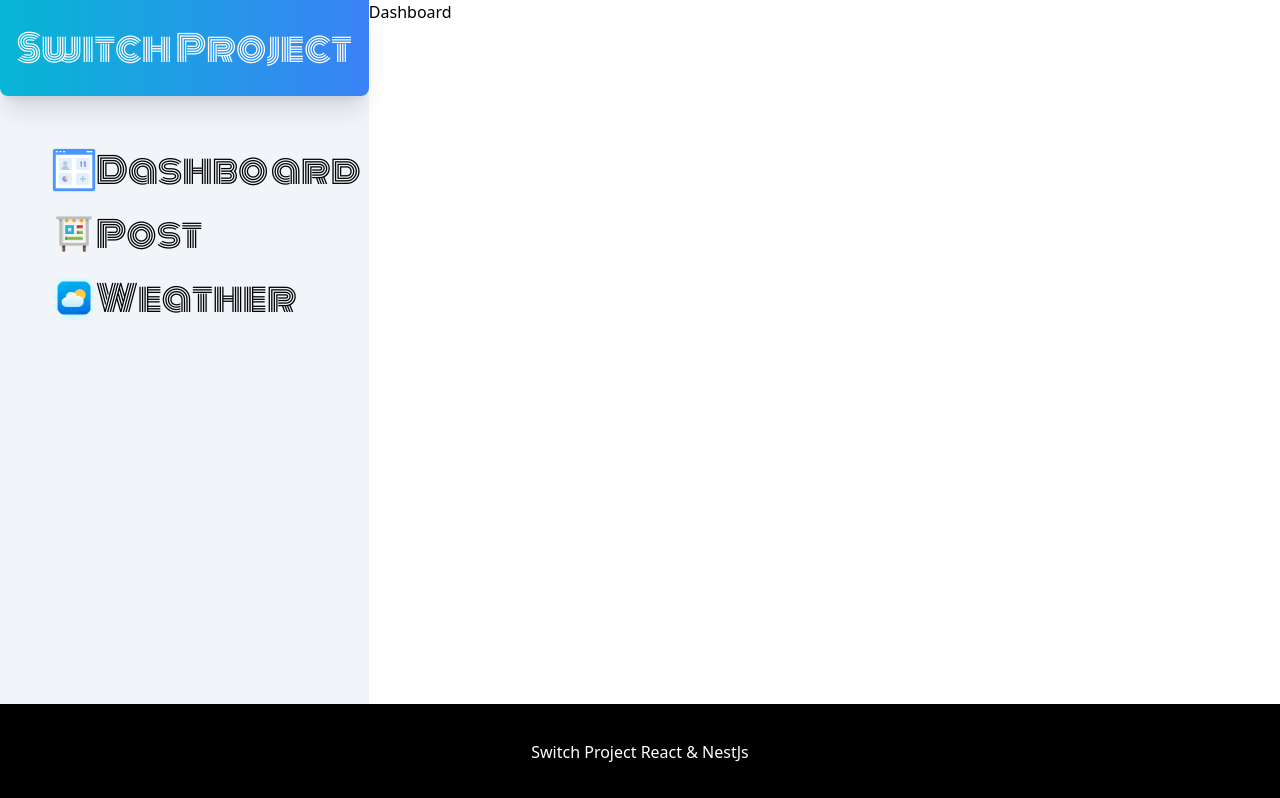
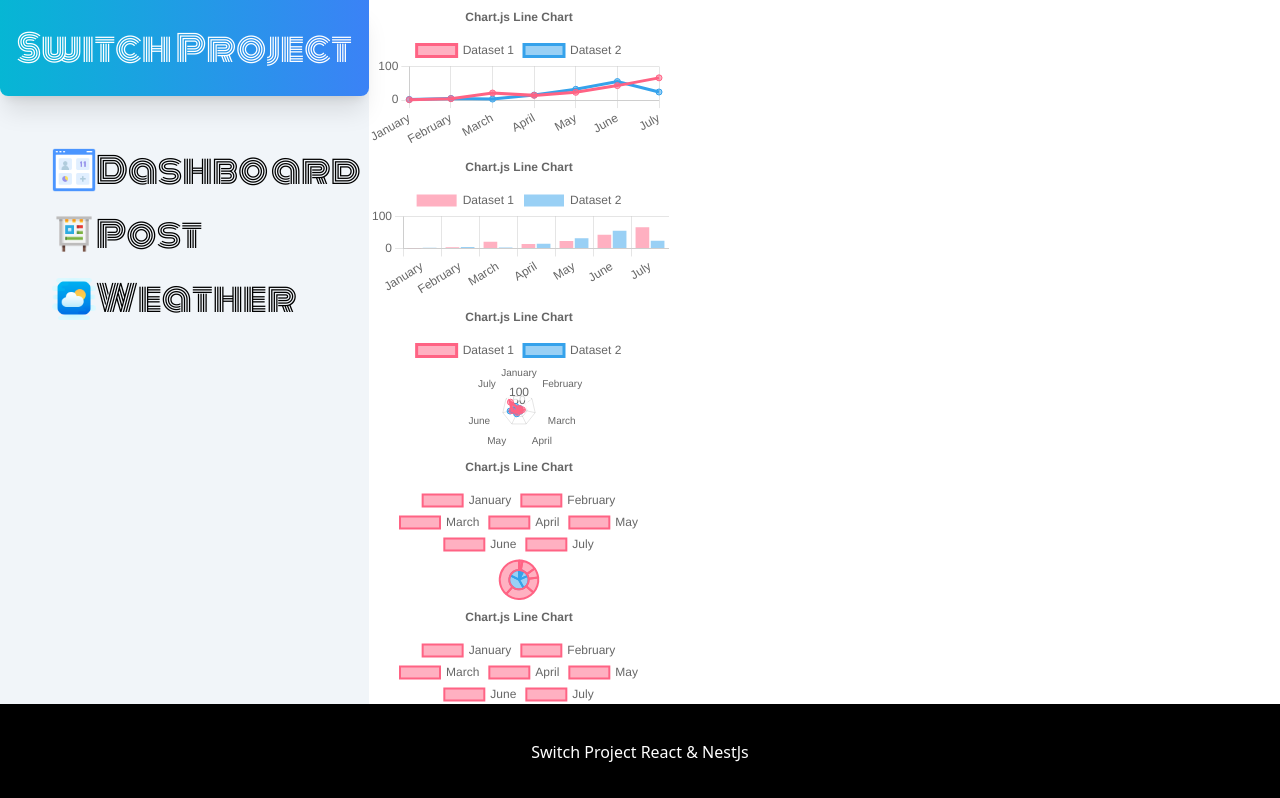
Before and after one commit to gwangminjun/nestjs-react, a React (Create React App) app: page /authorized/dashboard in a window 1280 px wide. Shown: the top 798 px of the page. Built offline with nearby package versions, Linux system fonts and the light colour scheme.

Commit message:
chart,js 확인중
chart,js 확인중

```diff
--- a/package.json
+++ b/package.json
@@ -14,12 +14,15 @@
     "@types/react": "^18.2.15",
     "@types/react-dom": "^18.2.7",
     "@types/redux-logger": "^3.0.9",
+    "apexcharts": "^3.41.1",
     "autoprefixer": "^10.4.14",
     "axios": "^1.4.0",
     "js-cookie": "^3.0.5",
     "jwt-decode": "^3.1.2",
     "postcss": "^8.4.26",
     "react": "^18.2.0",
+    "react-apexcharts": "^1.4.1",
+    "react-chartjs-2": "^5.2.0",
     "react-dom": "^18.2.0",
     "react-modal": "^3.16.1",
     "react-redux": "^8.1.1",
@@ -27,6 +30,7 @@
     "react-scripts": "5.0.1",
     "redux": "^4.2.1",
     "redux-logger": "^3.0.6",
+    "styled-components": "^6.0.5",
     "tailwindcss": "^3.3.3",
     "typescript": "^4.9.5",
     "web-vitals": "^2.1.4"
--- a/src/privatePage/privateSubPage/Dashboard.tsx
+++ b/src/privatePage/privateSubPage/Dashboard.tsx
@@ -1,9 +1,83 @@
-import React from 'react';
+import React from "react";
+import {
+  Chart as ChartJS,
+  CategoryScale,
+  LinearScale,
+  PointElement,
+  LineElement,
+  Title,
+  Tooltip,
+  Legend,
+  BarElement,
+  ArcElement,
+  RadialLinearScale,
+} from "chart.js";
+import {
+  Line,
+  Bar,
+  Doughnut,
+  Radar,
+  Pie,
+  Bubble,
+  PolarArea,
+} from "react-chartjs-2";
 
-export default function Dashboard(){
-    return(
-        <div className='h-9/10'>
-            Dashboard
-        </div>
-    )
+// 라이브러리 등록
+ChartJS.register(
+  CategoryScale,
+  LinearScale,
+  PointElement,
+  LineElement,
+  BarElement,
+  ArcElement,
+  RadialLinearScale,
+  Title,
+  Tooltip,
+  Legend
+);
+
+export const options = {
+  responsive: false,
+  plugins: {
+    title: {
+      display: true,
+      text: "Chart.js Line Chart",
+    },
+  },
+};
+
+const labels = ["January", "February", "March", "April", "May", "June", "July"];
+const one = ["1", "4", "21", "14", "23", "43", "66"];
+const two = ["2", "5", "3", "15", "32", "55", "24"];
+
+export const data = {
+  labels,
+  datasets: [
+    {
+      label: "Dataset 1",
+      data: one,
+      borderColor: "rgb(255, 99, 132)",
+      backgroundColor: "rgba(255, 99, 132, 0.5)",
+    },
+    {
+      label: "Dataset 2",
+      data: two,
+      borderColor: "rgb(53, 162, 235)",
+      backgroundColor: "rgba(53, 162, 235, 0.5)",
+    },
+  ],
+};
+
+export default function Dashboard() {
+  return (
+    <div className="h-9/10">
+      <Line data={data} options={options} />
+      <Bar data={data} options={options} />
+      <Radar data={data} options={options} />
+      <Pie data={data} options={options} />
+      <PolarArea data={data} options={options} />
+      <Bubble data={data} options={options} />
+      <Doughnut data={data} options={options} />
+    </div>
+  );
 }
```
Also changed, not shown: src/App.tsx (+41 -15 lines), 1 other file (tests, documents, lock files or other folders).
